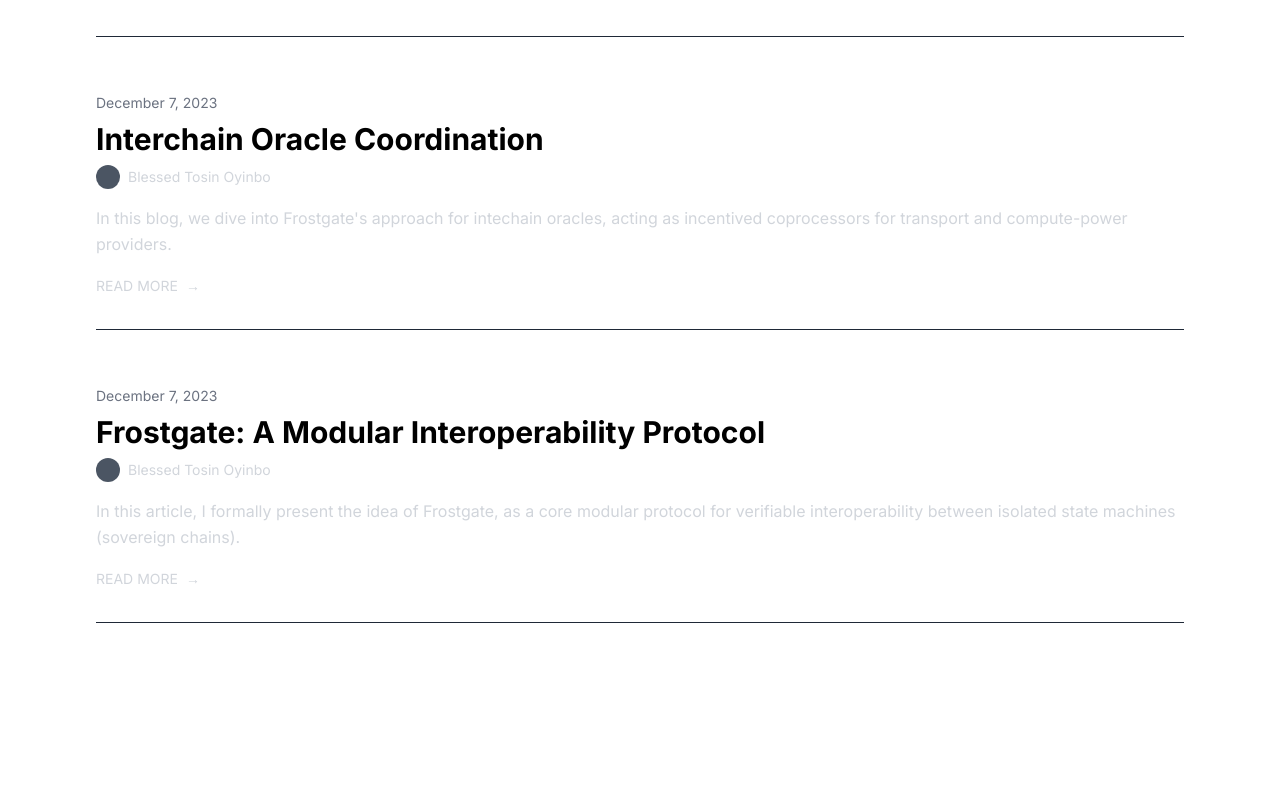
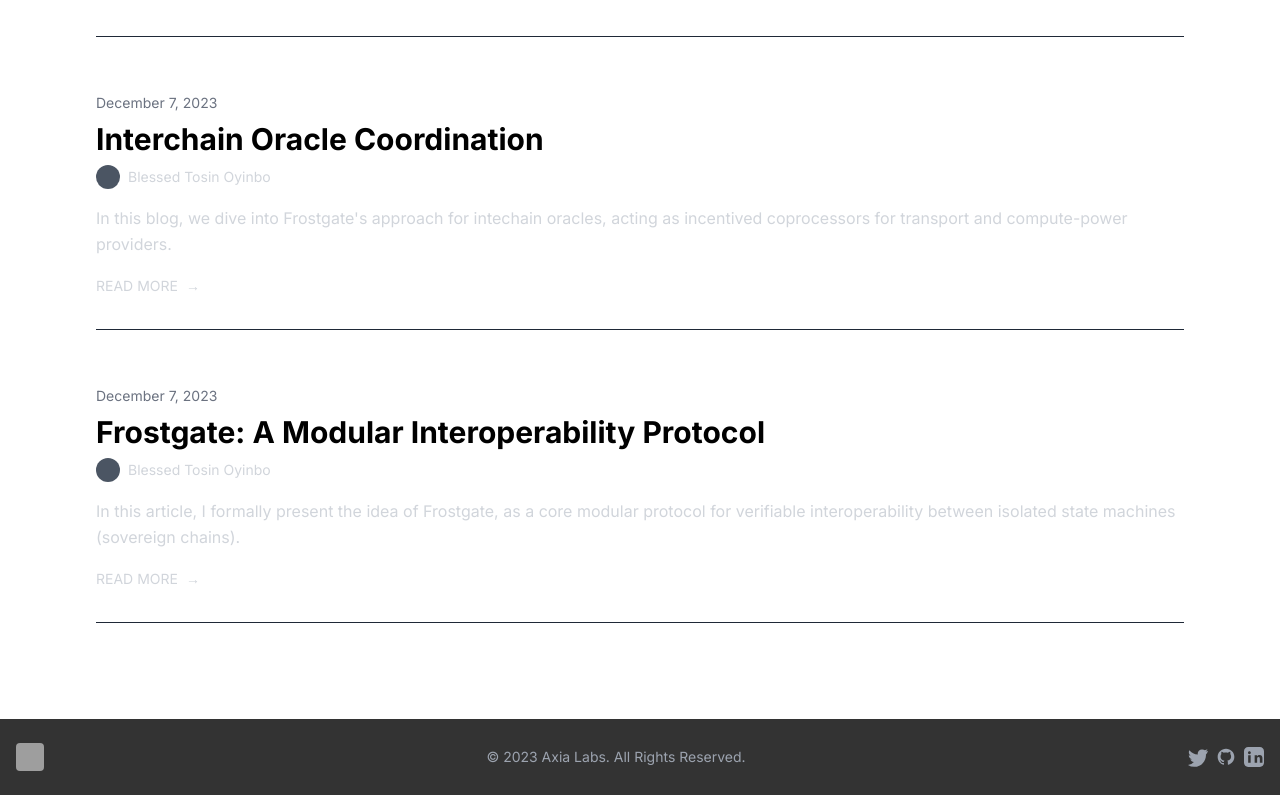
Before and after one commit to axialabsresearch/axialabsresearch.github.io, a Next.js app: page / in a window 1280 px wide. Shown: the part 833-1628 px from the top of the page. Before the commit the page ends 1504 px from the top, so only its background shows below. Built offline with nearby package versions, Linux system fonts and the light colour scheme; grey boxes are pictures that could not be loaded.

Commit message:
dev:update-fixed-footer-issues

```diff
--- a/articles/interchain-node-coordination.md
+++ b/articles/interchain-node-coordination.md
@@ -7,3 +7,6 @@ tags: ["node-coordination", "consensus", "incentives"]
 category: "Blog"
 image: "/articles/apk-proofs-cover.jpg"
 ---
+
+
+This is an explanation of how it should work
--- a/src/app/article/[slug]/page.tsx
+++ b/src/app/article/[slug]/page.tsx
@@ -33,6 +33,7 @@ export default async function ArticlePage({ params }: PageProps) {
         </div>
 
         <h1 className="text-6xl font-bold mb-4">{article.title}</h1>
+        <p className="text-gray-400 text-xl mb-6">{article.description}</p>
 
         <div className="flex items-center mb-8">
           <div className="w-8 h-8 bg-gray-600 rounded-full mr-3"></div>
--- a/src/app/layout.tsx
+++ b/src/app/layout.tsx
@@ -5,6 +5,7 @@ import Header from '@/components/Header'
 import 'katex/dist/katex.min.css'
 import { ThemeProvider } from '../components/ThemeContext'
 import React from 'react'
+import Footer from '../components/Footer'
 
 const inter = Inter({ subsets: ['latin'] })
 
@@ -21,15 +22,16 @@ export default function RootLayout({
   return (
     <html lang="en">
       <head>
-        <link rel="icon" href="/icon.png" type="image/png" />
-        <link rel="apple-touch-icon" href="/icon.png" />
+        <link rel="icon" href="/icon.jpg" type="image/jpg" />
+        <link rel="apple-touch-icon" href="/icon.jpg" />
       </head>
-      <body className={`${inter.className} min-h-screen`}>
+      <body className={`${inter.className} flex flex-col min-h-screen`}>
         <ThemeProvider>
           {/* <Header /> Removed to avoid duplicate header */}
-          <main className="max-w-[250rem] mx-auto px-6">
+          <main className="flex-1 max-w-[250rem] mx-auto px-6">
             {children}
           </main>
+          <Footer />
         </ThemeProvider>
       </body>
     </html>
--- /dev/null
+++ b/src/components/Footer.tsx
@@ -0,0 +1,29 @@
+"use client";
+import Link from "next/link";
+
+export default function Footer() {
+  return (
+    <footer className="w-full bg-black/80 backdrop-blur-md py-6 px-4 flex flex-col md:flex-row items-center justify-between gap-2 mt-12">
+      {/* Logo */}
+      <div className="flex items-center space-x-2">
+        <img src="./icon.jpg" alt="Axia Labs Logo" className="w-7 h-7 rounded" />
+      </div>
+      {/* Copyright */}
+      <div className="text-gray-400 text-sm text-center">
+        © 2023 Axia Labs. All Rights Reserved.
+      </div>
+      {/* Socials */}
+      <div className="flex items-center space-x-2">
+        <a href="https://twitter.com/" target="_blank" rel="noopener noreferrer" aria-label="Twitter">
+          <svg className="w-5 h-5 text-gray-400 hover:text-white transition" fill="currentColor" viewBox="0 0 24 24"><path d="M24 4.557a9.93 9.93 0 0 1-2.828.775 4.932 4.932 0 0 0 2.165-2.724c-.951.564-2.005.974-3.127 1.195A4.92 4.92 0 0 0 16.616 3c-2.73 0-4.942 2.21-4.942 4.936 0 .39.045.765.127 1.124C7.728 8.89 4.1 6.89 1.671 3.905c-.427.722-.666 1.561-.666 2.475 0 1.708.87 3.216 2.188 4.099a4.904 4.904 0 0 1-2.237-.616c-.054 2.281 1.581 4.415 3.949 4.89-.386.104-.793.16-1.213.16-.297 0-.583-.028-.862-.08.584 1.823 2.28 3.15 4.29 3.187A9.867 9.867 0 0 1 0 21.543a13.94 13.94 0 0 0 7.548 2.209c9.057 0 14.009-7.496 14.009-13.986 0-.21-.005-.423-.015-.634A9.936 9.936 0 0 0 24 4.557z"/></svg>
+        </a>
+        <a href="https://github.com/" target="_blank" rel="noopener noreferrer" aria-label="GitHub">
+          <svg className="w-5 h-5 text-gray-400 hover:text-white transition" fill="currentColor" viewBox="0 0 24 24"><path d="M12 2C6.3 2 2 6.3 2 12c0 4.4 2.9 8.1 6.8 9.4.5.1.7-.2.7-.5v-1.7c-2.8.6-3.4-1.3-3.4-1.3-.5-1.1-1.1-1.5-1.1-1.5-.9-.6.1-.6.1-.6 1 .1 1.5 1.1 1.5 1.1.9 1.5 2.3 1.1 2.9.8.1-.7.3-1.1.6-1.4-2.2-.2-4.6-1.1-4.6-5.1 0-1.1.4-2 1-2.7-.1-.3-.4-1.3.1-2.7 0 0 .8-.3 2.7 1.1.8-.2 1.7-.3 2.5-.3s1.7.1 2.5.3c1.9-1.4 2.7-1.1 2.7-1.1.5 1.4.2 2.4.1 2.7.6.7 1 1.6 1 2.7 0 4-2.3 4.9-4.6 5.1.4.3.7.9.7 1.8v2.6c0 .3.2.6.7.5C19.1 20.1 22 16.4 22 12c0-5.7-4.3-10-10-10z"/></svg>
+        </a>
+        <a href="https://linkedin.com/in/" target="_blank" rel="noopener noreferrer" aria-label="LinkedIn">
+          <svg className="w-5 h-5 text-gray-400 hover:text-white transition" fill="currentColor" viewBox="0 0 24 24"><path d="M19 0h-14c-2.76 0-5 2.24-5 5v14c0 2.76 2.24 5 5 5h14c2.76 0 5-2.24 5-5v-14c0-2.76-2.24-5-5-5zm-11 19h-3v-9h3v9zm-1.5-10.28c-.97 0-1.75-.79-1.75-1.75s.78-1.75 1.75-1.75 1.75.79 1.75 1.75-.78 1.75-1.75 1.75zm15.5 10.28h-3v-4.5c0-1.08-.02-2.47-1.5-2.47-1.5 0-1.73 1.17-1.73 2.39v4.58h-3v-9h2.89v1.23h.04c.4-.75 1.38-1.54 2.84-1.54 3.04 0 3.6 2 3.6 4.59v4.72z"/></svg>
+        </a>
+      </div>
+    </footer>
+  );
+}
```
